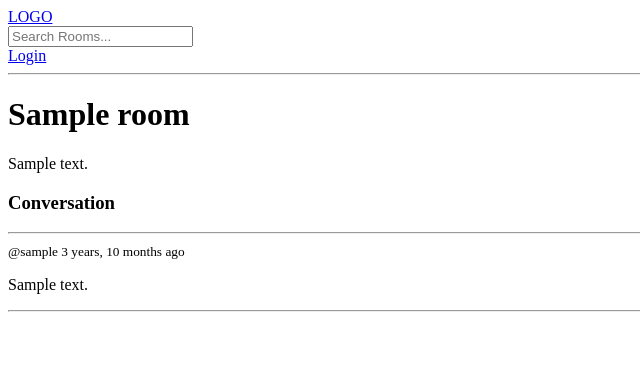
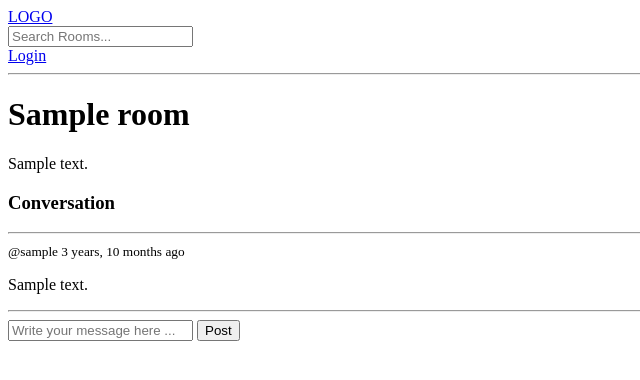
Before and after one commit to pal5/discord-clone, a Django app: page /room/1 in a window 1280 px wide. Shown: the top 380 px of the page, without its empty margins (0-640 px from the left). Run offline with Django 4.2, Linux system fonts and the light colour scheme; tables that the repository leaves empty hold one stand-in row (values such as "Sample post").

Commit message:
feat: support to message in a room

```diff
--- a/base/templates/base/room.html
+++ b/base/templates/base/room.html
@@ -14,4 +14,11 @@
 <hr>
 {%endfor%}
 <div>
+<div class="message-form">
+    <form method="POST" action="">
+        {% csrf_token %}
+        <input type="text" name="body" placeholder="Write your message here ..." />
+        <input type="submit" value="Post" />
+    </form>
+</div>
 {% endblock content %}
--- a/base/views.py
+++ b/base/views.py
@@ -7,7 +7,7 @@ from django.contrib.auth import authenticate, login, logout
 from django.contrib.auth.forms import UserCreationForm
 from django.contrib import messages
 
-from .models import Room, Topic
+from .models import Room, Topic, Message
 from .forms import RoomForm
 
 def login_page(request):
@@ -61,6 +61,9 @@ def home(request):
 
 def room(request, id:str):
     room = Room.objects.get(id=id)
+    if request.method == "POST":
+        message = Message.objects.create(user=request.user, body=request.POST.get('body'), room=room )
+        return redirect('room', id=room.id)
     room_messages = room.message_set.all().order_by('-created') # using parent room object you can access all children object ( in one:many mapping )
     context = {'room': room, 'room_messages':room_messages}
     return render(request, 'base/room.html', context=context)
```
